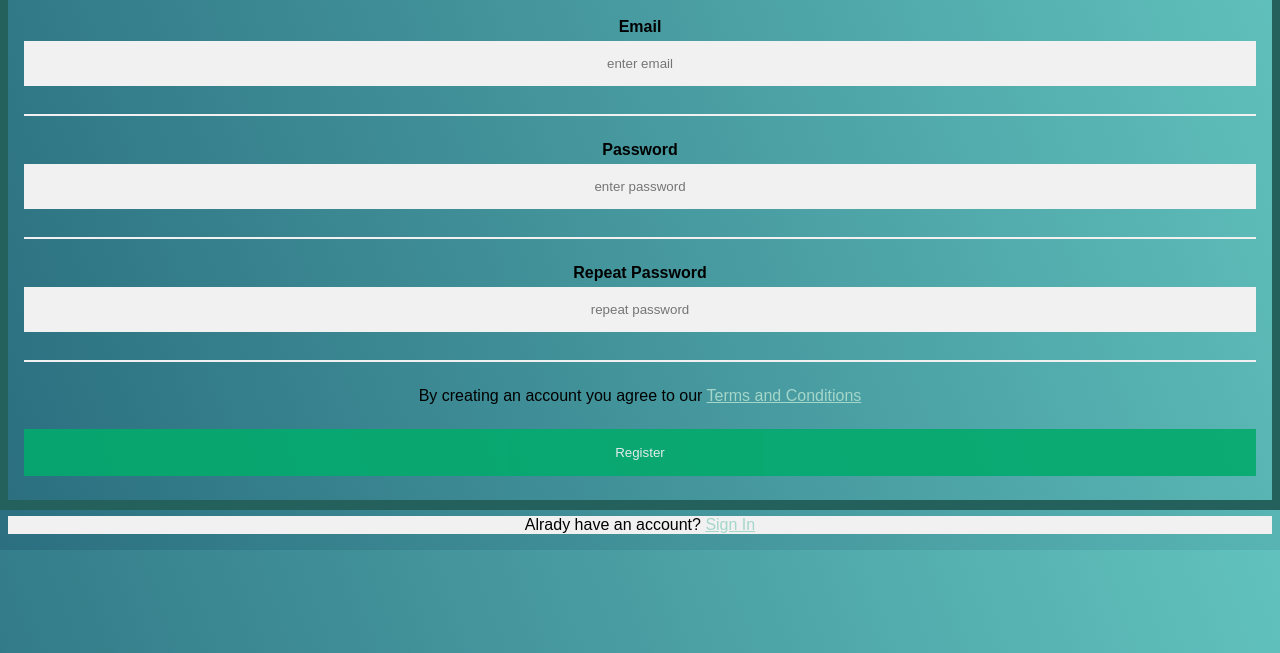
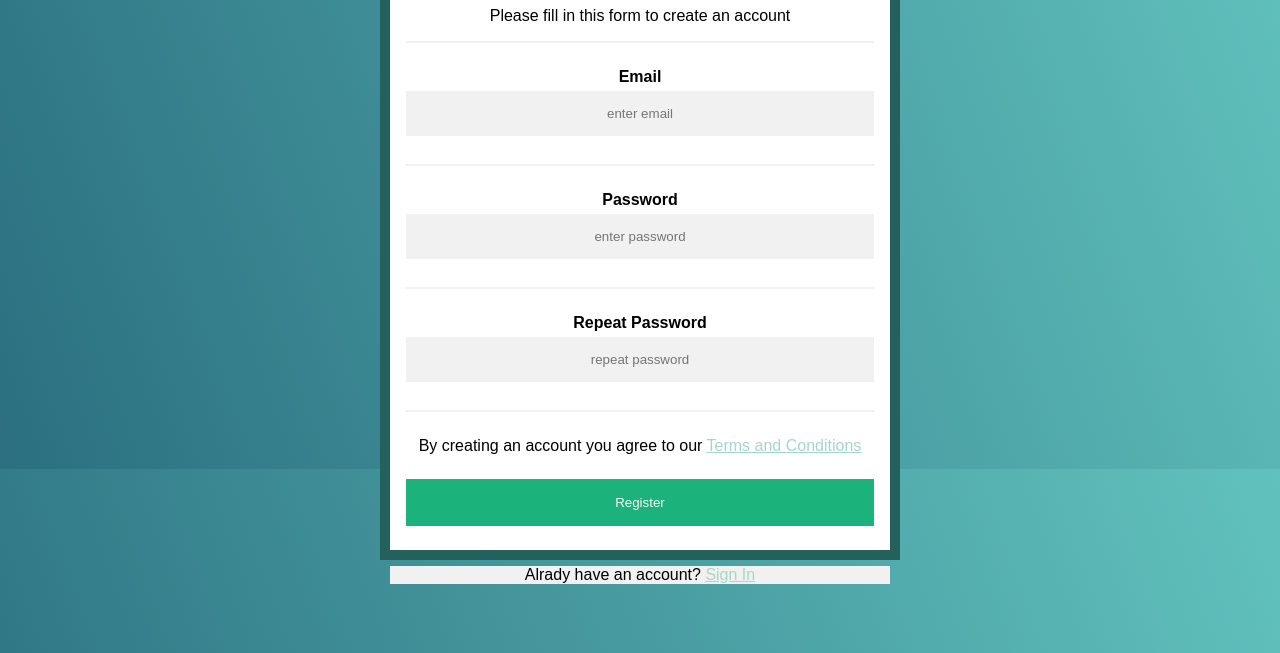
Before and after one commit to amnna09/code, a plain HTML site: page index.html in a window 1280 px wide. Shown: the part 147-800 px from the top of the page. Drawn offline with Linux system fonts and the light colour scheme.

Commit message:
Add files via upload

```diff
--- a/index.css
+++ b/index.css
@@ -11,15 +11,18 @@ body{
     box-sizing: border-box;
 }
 
+.div{
+    margin: auto;
+    text-align: center;
+    width: 600px;
+    height: 600px;
+    padding: 50px;
+}
 .container{
     outline: #25615c solid 10px;
     text-align: center;
     padding: 16px;
-    background: linear-gradient(
-        70deg,
-        rgb(43, 111, 128) 0%,
-        rgb(97, 194, 189) 100%
-    );
+    background-color: white;
 }
 
 input[type = text] {
--- a/index.html
+++ b/index.html
@@ -5,7 +5,8 @@
         <link rel="stylesheet" href="index.css">
     </head>
     <body>
-        <form action="/action_page.php"></form>
+        <div class = "div">
+        <form action="/action_page.php">
         <div class="container">
             <h1>Register</h1>
             <p> Please fill in this form to create an account</p>
@@ -33,6 +34,6 @@
 
         </div>
     </form>
-
+</div>
     </body>
 </html>
```
